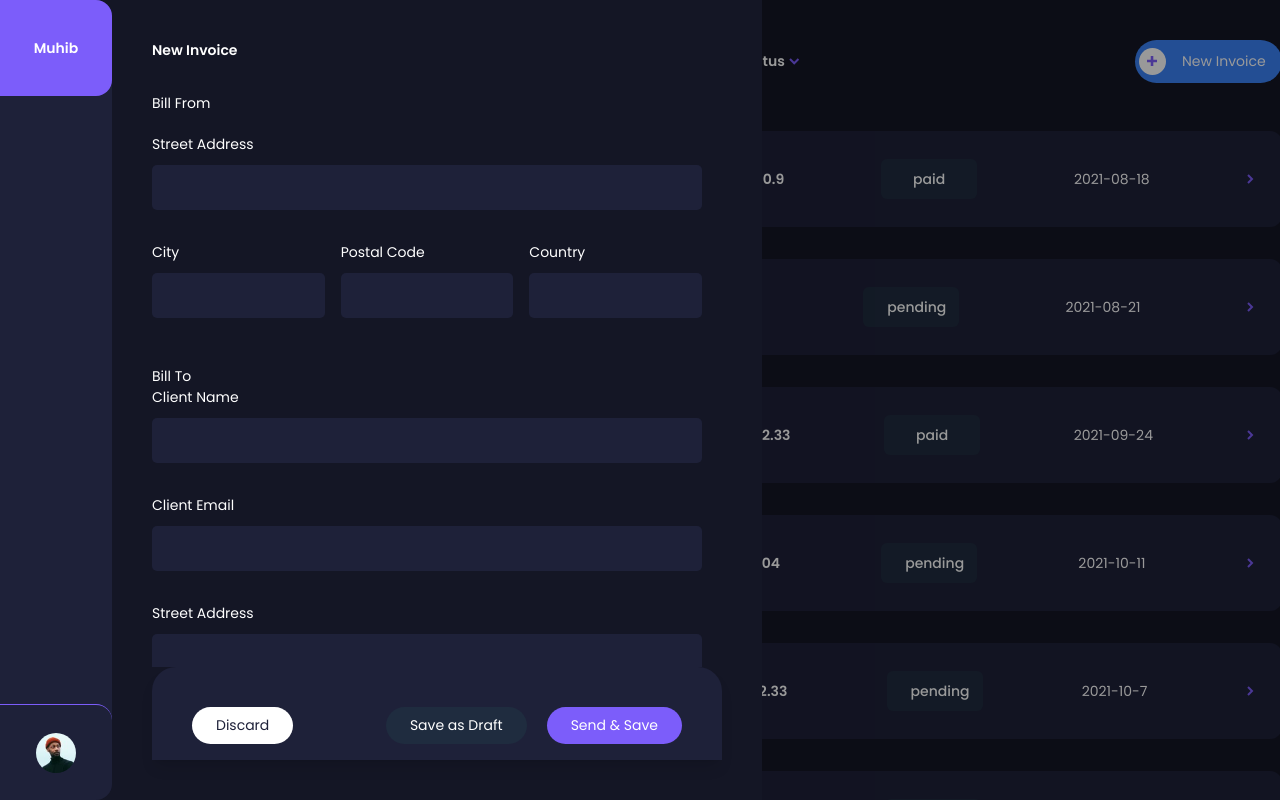
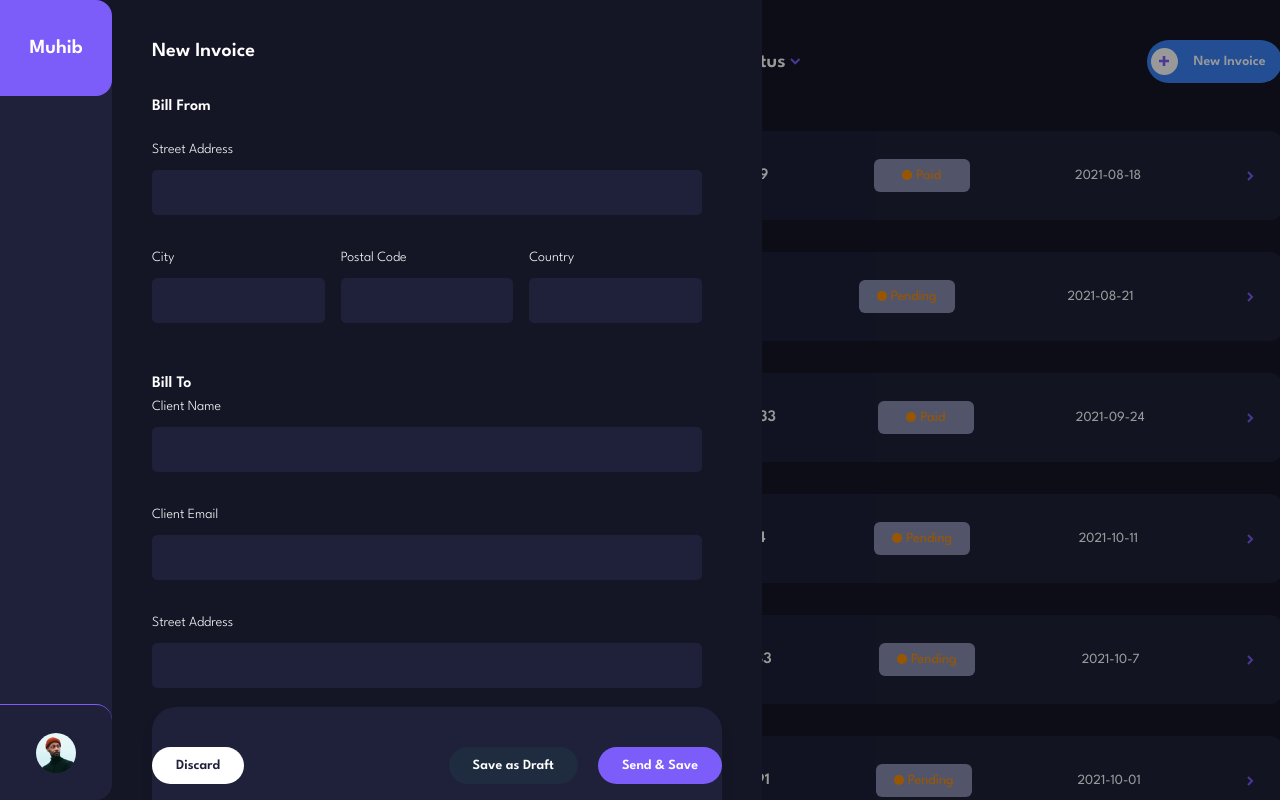
Before and after one commit to binaydhakal/Invoice-CRUD-NextJs, a Next.js app: page / in a window 1280 px wide. Both pictures are taken after a click on the button "New Invoice". Shown: the top 800 px of the page. Built offline with nearby package versions, Linux system fonts and the light colour scheme.

Commit message:
added delete modal and refactored in other places

```diff
--- a/components/Invoice/CrudInvoice.tsx
+++ b/components/Invoice/CrudInvoice.tsx
@@ -1,5 +1,7 @@
 import React, { useEffect, useState } from 'react'
 import { useDispatch } from 'react-redux';
+import DeleteIcon from '../../assets/icon-delete.svg'
+import AddIcon from '../../assets/icon-plus.svg'
 import { InvoiceType, Item } from '../../constants/interfracer';
 import { getInvoiceContext } from '../../contexts/Invoice';
 import { createInvoice, updateInvoice } from '../../store/slices/invoiceSlice';
@@ -78,13 +80,13 @@ const CrudInvoice = () => {
 
   return (
     <div className='main_container z-[999] fixed left-28 bg-[#00000066] w-[94%]'>
-         <div className="new_invoice flex flex-col h-[100vh] p-10  w-[650px] bg-[var(--body-bg)]">
+         <div className="new_invoice flex flex-col h-[100vh] px-10 pt-10  w-[650px] bg-[var(--body-bg)]">
             <div className="new_invoice-header flex-shrink-0 mb-8">
-                <h3>{`${displayData?.id ? `Edit #${displayData?.id}` : 'New Invoice'}`}</h3>
+                <h2>{`${displayData?.id ? `Edit #${displayData?.id}` : 'New Invoice'}`}</h2>
             </div>
             <div className="new_invoice-body flex-1 pb-10 pr-5 overflow-y-scroll">
                 <div className="bill_from">
-                    <p className="bill_title mb-5">Bill From</p>
+                    <h3 className="bill_title mb-5">Bill From</h3>
                     <div className="form__group">
                         <p>Street Address</p>
                         <input type='text' name="senderAddress.street" defaultValue={senderAddress.street} onChange={handleInputChange} />
@@ -108,7 +110,7 @@ const CrudInvoice = () => {
                 </div>
 
                 <div className="bill_to mt-12">
-                    <p className="bill_title">Bill To</p>
+                    <h3 className="bill_title">Bill To</h3>
                     <div className="form__group">
                         <p>Client Name</p>
                         <input type='text' name="clientName" defaultValue={clientName} onChange={handleInputChange} />
@@ -168,33 +170,35 @@ const CrudInvoice = () => {
 
                                     <div>
                                         <p>Qty</p>
-                                        <input type="number" name="quantity" defaultValue={item.quantity || 0} onChange={e => handleChange(e,i)} />
+                                        <input type="number" name="quantity" defaultValue={item.quantity} onChange={e => handleChange(e,i)} />
                                     </div>
 
                                     <div>
                                         <p>Price</p>
-                                        <input type="number" name="price" defaultValue={item.price || 0} onChange={e => handleChange(e,i)} />
+                                        <input type="number" name="price" defaultValue={item.price} onChange={e => handleChange(e,i)} />
                                     </div>
 
                                     <div>
                                         <p>Total</p>
                                         <h4>{item?.total}</h4>
                                     </div>
-
-                                    <button className="edit__btn" onClick={() => removeItem(i)}>Delete</button>
+                                    <div className="mx-4" onClick={() => removeItem(i)}>
+                                        <DeleteIcon />
+                                    </div>
                                 </div>
                             </div>
                         )
                     })}
                 </div>
 
-                <button className="add__item-btn" onClick={addItem}>Add New Item</button>
+                <button className="add__item-btn" onClick={addItem}><AddIcon />Add New Item</button>
             </div>
-            <div className="new__invoice__btns flex-shrink-0">
-                <button className="edit__btn bg-white text-[var(--secondary-color)] rounded-3xl" onClick={() => setDisplayData(undefined)}>Discard</button>
-                <div>
-                    <button className="draft__btn rounded-3xl" onClick={() => handleSaveAsDraft()}>Save as Draft</button>
-                    <button className="mark__as-btn bg-[var(--primary-color)] rounded-3xl" onClick={() => handleSendAndSave()}>Send & Save</button>
+            <div className={`new__invoice__btns flex-shrink-0`}>
+                {!isEditInvoice && <button className="edit__btn bg-white text-[var(--secondary-color)] rounded-3xl" onClick={() => setDisplayData(undefined)}>Discard</button>}
+                <div className={isEditInvoice ? 'right-0' : ''}>
+                    {isEditInvoice ? <button className="draft__btn rounded-3xl" onClick={() => setDisplayData(undefined)}>Cancel</button> :
+                    <button className="draft__btn rounded-3xl" onClick={() => handleSaveAsDraft()}>Save as Draft</button>}
+                    <button className="mark__as-btn bg-[var(--primary-color)] rounded-3xl" onClick={() => handleSendAndSave()}>{isEditInvoice ? 'Save Changes' : 'Send & Save'}</button>
                 </div>
             </div>
          </div>
--- /dev/null
+++ b/components/Invoice/EmptyInvoice.tsx
@@ -0,0 +1,17 @@
+import React from 'react'
+import EmptyDisplay from '../../assets/illustration-empty.svg'
+
+const EmptyInvoice = () => {
+  return (
+    <div className="flex flex-col justify-center items-center">
+        <EmptyDisplay />
+        <div>
+            <h1 className="my-10 text-2xl">There is nothing here</h1>
+            <p>Create an invoice by clicking the</p>
+            <p><strong>New Invoice</strong> button and get started</p>
+        </div>
+    </div>
+  )
+}
+
+export default EmptyInvoice
--- a/components/Invoice/Invoice.tsx
+++ b/components/Invoice/Invoice.tsx
@@ -9,6 +9,7 @@ import { getStatusColor } from "../../utilities";
 import InvoiceDetails from "./InvoiceDetails";
 import { getInvoiceContext } from "../../contexts/Invoice";
 import { currentInvoiceState } from "../../store/slices/invoiceSlice";
+import EmptyInvoice from "./EmptyInvoice";
 
 const Invoice = () => {
   const [invoicesList, setInvoicesList] = useState<InvoiceType[]>([]);
@@ -25,17 +26,17 @@ const Invoice = () => {
   return (
     <div  className="top-0 w-[87%] m-10 absolute left-[10%]">
     {invoiceDescripiton && (
-      <div className="flex items-center cursor-pointer mb-8"  onClick={() => setInvoiceDescription(undefined)}>
+      <div className="flex items-center cursor-pointer mb-8 gap-2"  onClick={() => setInvoiceDescription(undefined)}>
           <LeftArrow />
-        <strong className="pl-2">Go Back</strong>
+        <strong>Go Back</strong>
       </div>
     )}
     {!invoiceDescripiton ? (
     <div>
       <div className="flex items-center justify-between mb-12">
         <div>
-          <h3 className="text-white">Invoices</h3>
-          <p>There are {invoices.invoices.length} total invoices.</p>
+          <h2 className="text-white">Invoices</h2>
+          <p>{invoicesList.length ? `There are ${invoicesList.length} total invoices.` : 'No Invoices'}</p>
         </div>
         <div className="flex items-center gap-1">
           <h2>Filter by status</h2>
@@ -68,8 +69,9 @@ const Invoice = () => {
                 <div>
                   <h3>${total}</h3>
                 </div>
-                <div>
-                  <button className={`py-2.5 px-6 w-24 rounded-md text-sm border-0 outline-0 cursor-pointer font-medium ${getStatusColor(status)}`}>{status}</button>
+                <div className={`flex flex-row items-center justify-center py-1.5 px-3 w-24 rounded-md text-center border-0 outline-0 capitalize text-[var(--pending-status-bg)] bg-[var(--pending-status-color)] gap-1`}>
+                  <div className="h-[10px] w-[10px] rounded-[50%] bg-[var(--pending-status-bg)] mb-[2px]" />
+                  {status}
                 </div>
                 <span>{createdAt}</span>
                 <span className="cursor-pointer">
@@ -78,12 +80,7 @@ const Invoice = () => {
               </div>
             // </Link>
           )
-        }) : (
-          <div className="flex-col">
-            <h4>There is nothing here</h4>
-            <span>{'Create an invoice by clicking the \n'}<strong>New Invoice</strong> button and get started</span>
-          </div>
-        )}
+        }) : <EmptyInvoice />}
       </div>
     </div>
     ) : (
--- a/components/Invoice/InvoiceDetails.tsx
+++ b/components/Invoice/InvoiceDetails.tsx
@@ -4,8 +4,10 @@ import { InvoiceType } from "../../constants/interfracer";
 import { getInvoiceContext } from "../../contexts/Invoice";
 import { currentInvoiceState, deleteInvoice, updateInvoice } from "../../store/slices/invoiceSlice";
 import { getStatusColor, initialInvoice } from "../../utilities";
+import Modal from "../modals/Modal";
 
 const InvoiceDetails = ({invoiceData, onBack}: {invoiceData: InvoiceType; onBack: any}) => {
+  const [modalOpen, setModalOpen] = useState<boolean>(false)
   const [invoiceDescripiton, setInvoiceDescription] = useState<InvoiceType>(initialInvoice);
   const { setDisplayData } = getInvoiceContext()
   const invoices = currentInvoiceState()
@@ -19,20 +21,23 @@ const InvoiceDetails = ({invoiceData, onBack}: {invoiceData: InvoiceType; onBack
 
   const handleDeleteInvoice = () => {
     dispatch(deleteInvoice(invoiceDescripiton))
+    setModalOpen(false)
     onBack()
   }
 
+
   return (
+    <>
     <div className="flex-col">
         <div className="flex items-center justify-between p-7 rounded-lg mb-8 bg-[var(--secondary-color)] overflow-hidden shadow-lg">
             <div className="flex items-center gap-x-6">
-                <p>Status</p>
-                <button className={`${getStatusColor(status)}`}>{status}</button>
+                <h3>Status</h3>
+                <div className={`${getStatusColor(status)} capitalize text-lg`}>{status}</div>
             </div>
             <div className="flex items-center gap-x-4">
                 <button className="bg-[var(--edit-btn-bg)] p-[12px] rounded-2xl" onClick={() => setDisplayData(invoiceData)}>Edit</button>
-                <button className="bg-[var(--delete-btn-bg)] p-[12px] rounded-2xl" onClick={() => handleDeleteInvoice()}>Delete</button>
-                {!(status === 'paid') && <button className="bg-[var(--primary-color)] p-[12px] rounded-2xl" onClick={() => dispatch(updateInvoice({ ...invoiceDescripiton, status: 'paid' }))}>Mark as Paid</button>}
+                <button className="bg-[var(--delete-btn-bg)] p-[12px] rounded-2xl" onClick={() => setModalOpen(true)}>Delete</button>
+                {!(status === 'paid') && <button className="bg-[var(--primary-color)] p-[12px] rounded-2xl"  onClick={() => dispatch(updateInvoice({ ...invoiceDescripiton, status: 'paid' }))}>Mark as Paid</button>}
             </div>
         </div>
         <div className="bg-[var(--secondary-color)] p-[30px] rounded-[10px] overflow-hidden shadow-lg">
@@ -50,8 +55,8 @@ const InvoiceDetails = ({invoiceData, onBack}: {invoiceData: InvoiceType; onBack
             </div>
             <div className="flex justify-between mb-[1.9rem]">
                 <div>
-                    <DisplayDetails type='Invoice Date' details={createdAt} css='mb-[1.9rem]' />
-                    <DisplayDetails type='Payment Due' details={paymentDue} css='mb-[5px]' />
+                    <DisplayDetails type='Invoice Date' details={createdAt} css='mb-[1.9rem]' pcss="mb-2" />
+                    <DisplayDetails type='Payment Due' details={paymentDue} css='mb-[5px]' pcss="mb-2" />
                 </div>
                 <DisplayDetails type='Bill To' details={clientName} pcss='mb-1'>
                     <p className="mb-1">{clientAddress.street}</p>
@@ -73,10 +78,10 @@ const InvoiceDetails = ({invoiceData, onBack}: {invoiceData: InvoiceType; onBack
                         const { name, quantity, price, total} = item
                         return (
                         <li key={index} className="flex items-center justify-between mb-4">
-                            <div className="w-[50%]"><h5>{name}</h5></div>
-                            <div className="w-[25%] text-right"><p>{quantity}</p></div>
-                            <div className="w-[25%] text-right"><p>{price}</p></div>
-                            <div className="w-[25%] text-right"><p>{total}</p></div>
+                            <div className="w-[50%]"><h3>{name}</h3></div>
+                            <div className="w-[25%] text-right"><h3>{quantity}</h3></div>
+                            <div className="w-[25%] text-right"><h3>{price}</h3></div>
+                            <div className="w-[25%] text-right"><h3>{total}</h3></div>
                         </li>
                         )
                     })}
@@ -84,12 +89,13 @@ const InvoiceDetails = ({invoiceData, onBack}: {invoiceData: InvoiceType; onBack
 
             </div>
             <div className="bg-[#0c0e16] p-[30px] mb-[30px] rounded-b-3xl flex items-center justify-between">
-                <h5>Amount Due</h5>
-                <h2>{total}</h2>
+                <h3>Amount Due</h3>
+                <h1>€{total}</h1>
             </div>
         </div>
-
     </div>
+    {modalOpen && <Modal data={invoiceDescripiton} onCancel={() => setModalOpen(false)} onDelete={() => handleDeleteInvoice()} />}
+    </>
   );
 };
 
@@ -99,8 +105,8 @@ export default InvoiceDetails;
 const DisplayDetails = ({type, details, children, css, pcss, hcss}: {type: string; details: string; children?: React.ReactNode; css?: string; pcss?: string; hcss?: string}) => {
     return (
         <div className={css}>
-            <p className={pcss}>{type}</p>
-            <h4 className={hcss}>{details}</h4>
+            <h4 className={pcss}>{type}</h4>
+            <h2 className={hcss}>{details}</h2>
             {children}
         </div>
     )
--- /dev/null
+++ b/components/modals/Modal.tsx
@@ -0,0 +1,19 @@
+import React from 'react'
+
+const Modal = ({data, onDelete, onCancel }: {data?: any; onDelete?: () => void; onCancel?: () => void}) => {
+  return (
+    <div className="bg-slate-800 bg-opacity-50 flex justify-center items-center absolute top-0 right-0 bottom-0 left-0">
+    <div className="bg-[var(--secondary-color)] px-8 py-10 rounded-2xl">
+        <h4 className="text-xl mb-4 font-bold">Confirm Deletion</h4>
+        <h3>{`Are you sure want to delete invoice ${data?.id}?This action`}</h3>
+        <h3>cannot be undone.</h3>
+        <div className="float-right mt-8">
+            <button className="bg-[var(--edit-btn-bg)] px-4 py-2 rounded-3xl" onClick={onCancel}>Cancel</button>
+            <button className="bg-[var(--delete-btn-bg)] px-7 py-2 ml-2 rounded-3xl font-semibold" onClick={onDelete}>Delete</button>
+        </div>
+    </div>
+    </div>
+  )
+}
+
+export default Modal
--- a/styles/globals.css
+++ b/styles/globals.css
@@ -1,4 +1,4 @@
-@import url('https://fonts.googleapis.com/css2?family=Poppins:wght@100;200;300;400;500;600&display=swap');
+@import url('https://fonts.googleapis.com/css2?family=League+Spartan:wght@100;200;300;400;500;600;700&display=swap');
 
 @tailwind base;
 @tailwind components;
@@ -27,12 +27,12 @@ html{
     padding: 0;
     margin: 0;
     box-sizing: border-box;
-    font-family: 'Poppins', sans-serif;
+    font-family: 'League Spartan', sans-serif;
 }
 
 body{
     background: var(--body-bg);
-    font-family: 'Poppins', sans-serif;
+    font-family: 'League Spartan', sans-serif;
     font-size: .875rem;
 }
 
@@ -40,12 +40,46 @@ h1,h2,h3,h4,h5,h6{
     font-weight:  600;
 }
 
+h1 {
+    font-size: 32px;
+    line-height: 36px;
+    letter-spacing: -0.1;
+}
+
+h2 {
+    font-size: 20px;
+    line-height: 22px;
+    letter-spacing: -0.63;
+}
+
+h3 {
+    font-size: 16px;
+    line-height: 25px;
+    letter-spacing: -0.8;
+}
+
+h4 {
+    font-size: 12px;
+    line-height: 15px;
+    letter-spacing: -0.25;
+}
+
+
+
+p {
+    font-weight: 300;
+}
+
+strong {
+    font-weight: 600;
+}
+
 button {
-    @apply py-2 px-6 bg-[var(--paid-status-bg)] rounded-md cursor-pointer
+    @apply py-2 px-6 bg-[var(--paid-status-bg)] rounded-md cursor-pointer font-semibold
 }
 
 .form__group {
-    @apply mb-8
+    @apply mb-8 items-center
 }
 
 .form__group p{
@@ -65,7 +99,7 @@ button {
 }
 
 .add__item-btn{
-    @apply w-full bg-[var(--secondary-color)] py-[10px] px-[25px] mt-[50px] rounded-[50px] border-0 outline-0
+    @apply flex items-center justify-center w-full bg-[var(--secondary-color)] py-[10px] px-[25px] rounded-[50px] border-0 outline-0
 }
 
 .draft__btn{
@@ -73,7 +107,7 @@ button {
 }
 
 .new__invoice__btns{
-    @apply flex justify-between px-10 pt-10 pb-4 z-[99] bg-[var(--secondary-color)] rounded-t-3xl shadow-lg
+    @apply flex justify-between pt-10 pb-4 z-[999] bg-[var(--secondary-color)] rounded-t-3xl shadow-lg
 }
 
 ::-webkit-scrollbar {
```
